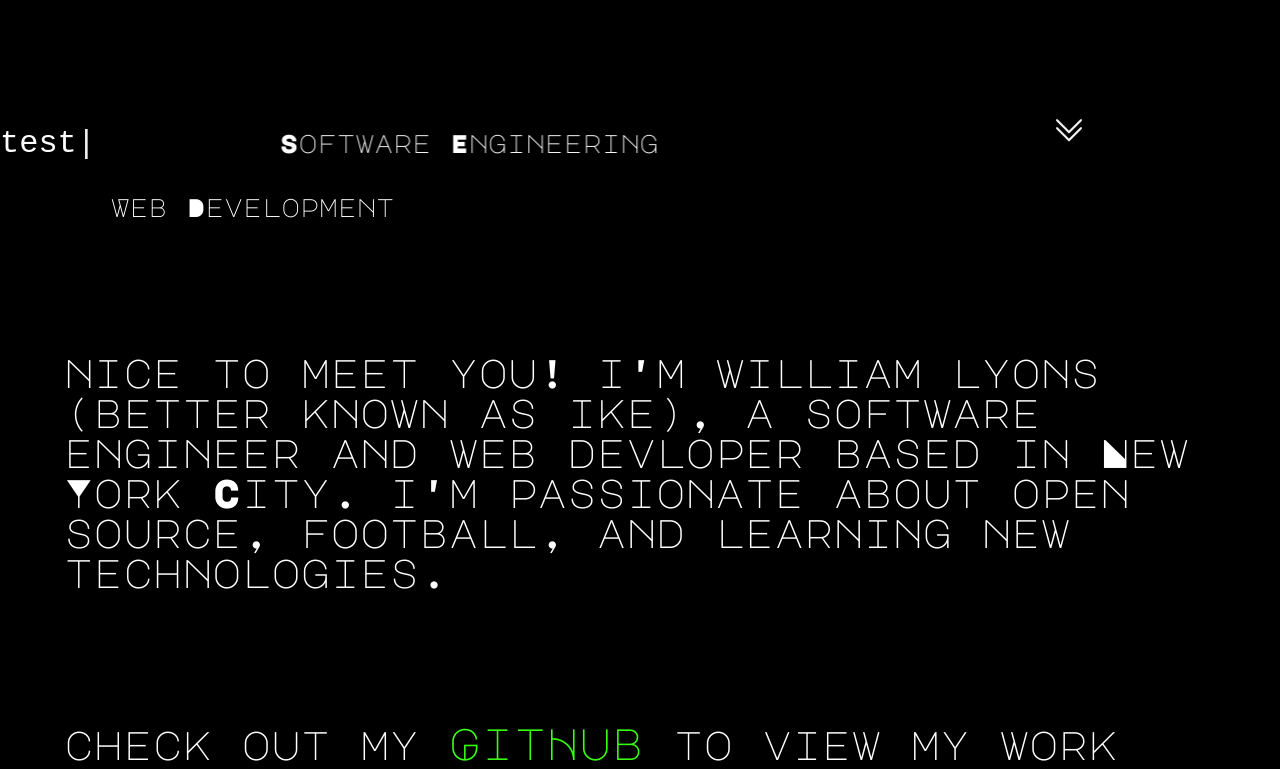
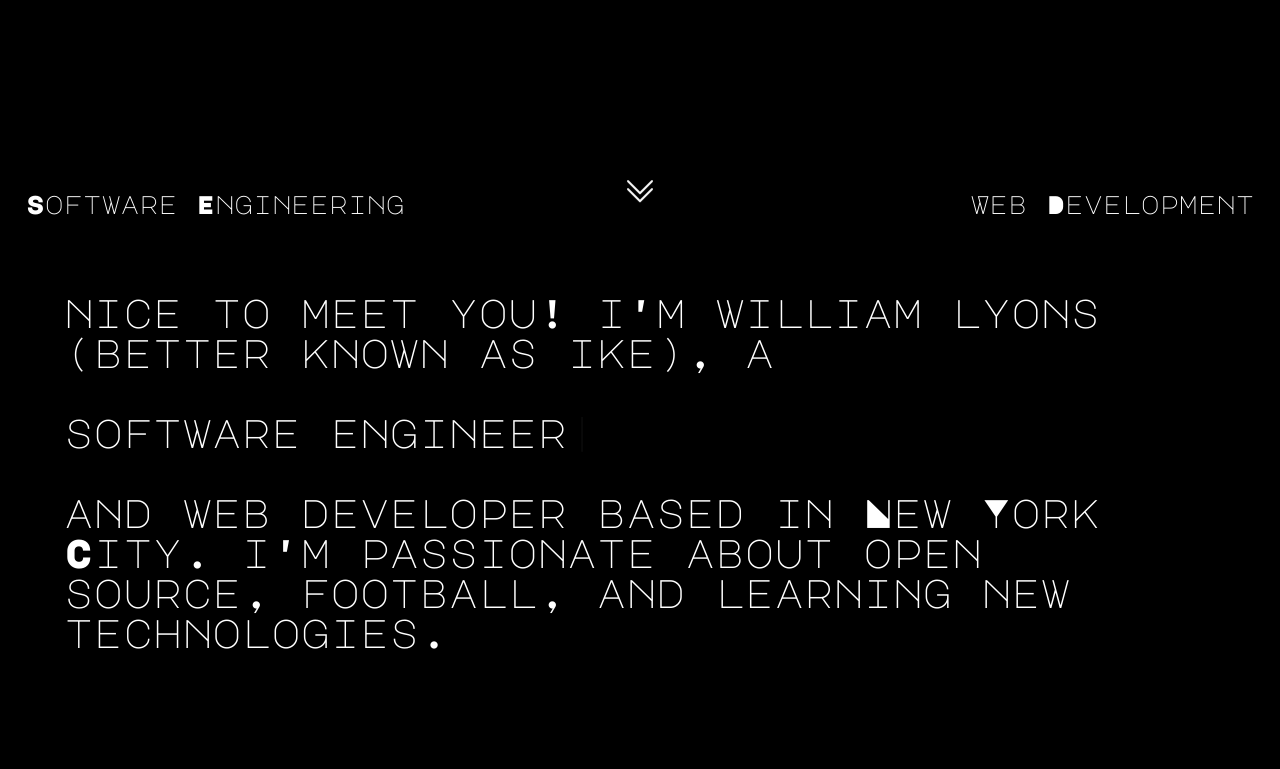
Before and after one commit to IkeLyons/IkeLyons.github.io, a React (Create React App) app: page / in a window 1280 px wide. Shown: the part 580-1349 px from the top of the page. Built offline with nearby package versions, Linux system fonts and the light colour scheme.

Commit message:
only run type animation if element is visible

```diff
--- a/src/Bio.js
+++ b/src/Bio.js
@@ -1,11 +1,13 @@
 import "./Bio.css";
+import "./TypeAnimator.js";
+import TypeAnimator from "./TypeAnimator.js";
 
 function Bio() {
   return (
     <div className="bioRoot">
       <div className="bioText">
-        nice to meet you! i'm william lyons (better known as ike), a software engineer and web devloper based in New York City. i'm passionate about open
-        source, football, and learning new technologies.{" "}
+        nice to meet you! i'm william lyons (better known as ike), a <TypeAnimator text="software engineer" timeout={250}></TypeAnimator> and web developer
+        based in New York City. i'm passionate about open source, football, and learning new technologies.{" "}
       </div>
       <div className="linkText">
         check out my{" "}
--- a/src/Landing.js
+++ b/src/Landing.js
@@ -1,6 +1,5 @@
 import { Parallax } from "react-scroll-parallax";
 import "./Landing.css";
-import TypeAnimator from "./TypeAnimator";
 
 const words = "i'm ike lyons".split("");
 
@@ -27,7 +26,6 @@ function Landing() {
         </div>
       </div>
       <div className="footer">
-        <TypeAnimator text="test"></TypeAnimator>
         <Parallax translateX={[10, -100]}>Software Engineering</Parallax>
         <div className="downarrows">
           <svg style={{ color: "#ffffff" }} xmlns="http://www.w3.org/2000/svg" width="32" height="32" fill="currentColor" className="bi" viewBox="0 0 16 16">
--- a/src/TypeAnimator.css
+++ b/src/TypeAnimator.css
@@ -5,9 +5,9 @@
 
 @keyframes blink {
   from {
-    opacity: 0%;
+    opacity: 1;
   }
   to {
-    opacity: 100%;
+    opacity: 0;
   }
 }
--- a/src/TypeAnimator.js
+++ b/src/TypeAnimator.js
@@ -1,20 +1,52 @@
-import { useState, useEffect } from "react";
+import { useState, useEffect, useRef } from "react";
 import "./TypeAnimator.css";
 
 function TypeAnimator({ text = "", timeout = 1000 }) {
   const [content, setContent] = useState("");
   const [index, setIndex] = useState(0);
+  const [isVisible, setIsVisible] = useState(false);
+  const currentElement = useRef();
 
   useEffect(() => {
-    if (index < text.length) {
-      setTimeout(() => {
-        setContent((content) => content + text[index]);
-      }, timeout);
-      setIndex((index) => index + 1);
+    addEventListeners();
+    return () => removeEventListeners();
+  });
+
+  useEffect(() => {
+    if (isVisible) {
+      if (index < text.length) {
+        setTimeout(() => {
+          setContent((content) => content + text[index]);
+        }, timeout);
+        setIndex((index) => index + 1);
+      }
     }
-  }, [content]);
+  }, [content, isVisible]);
 
-  return <pre className="typeAnimator">{content}</pre>;
+  const addEventListeners = () => {
+    document.addEventListener("scroll", isInViewport);
+  };
+
+  const removeEventListeners = () => {
+    document.removeEventListener("scroll", isInViewport);
+  };
+
+  const isInViewport = () => {
+    const top = currentElement.current.getBoundingClientRect().top;
+    if (top - window.innerHeight <= 0) {
+      //   console.log("Element is in view or above the viewport");
+      setIsVisible(true);
+    } else {
+      //   console.log("Element is outside view");
+      setIsVisible(false);
+    }
+  };
+
+  return (
+    <p ref={currentElement} className="typeAnimator">
+      {content}
+    </p>
+  );
 }
 
 export default TypeAnimator;
```
